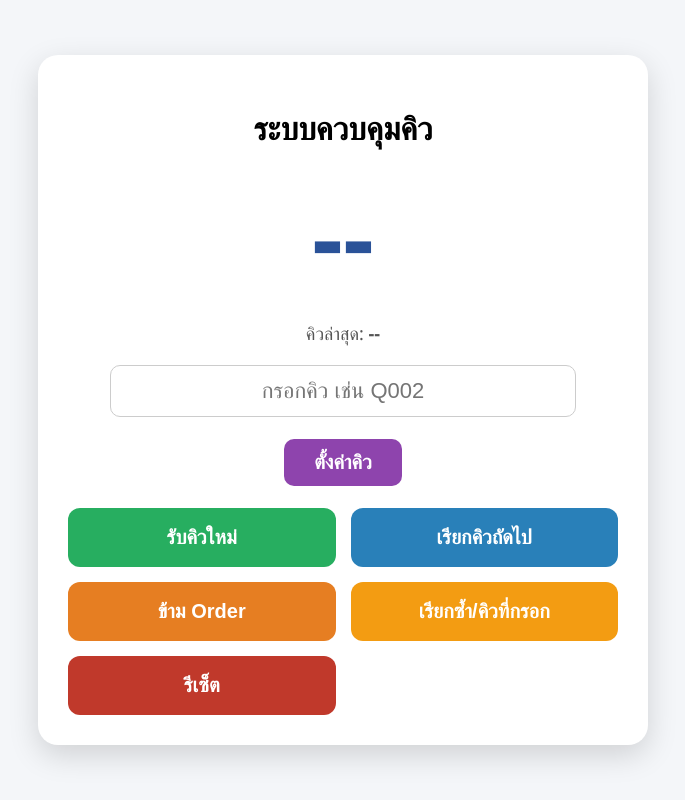
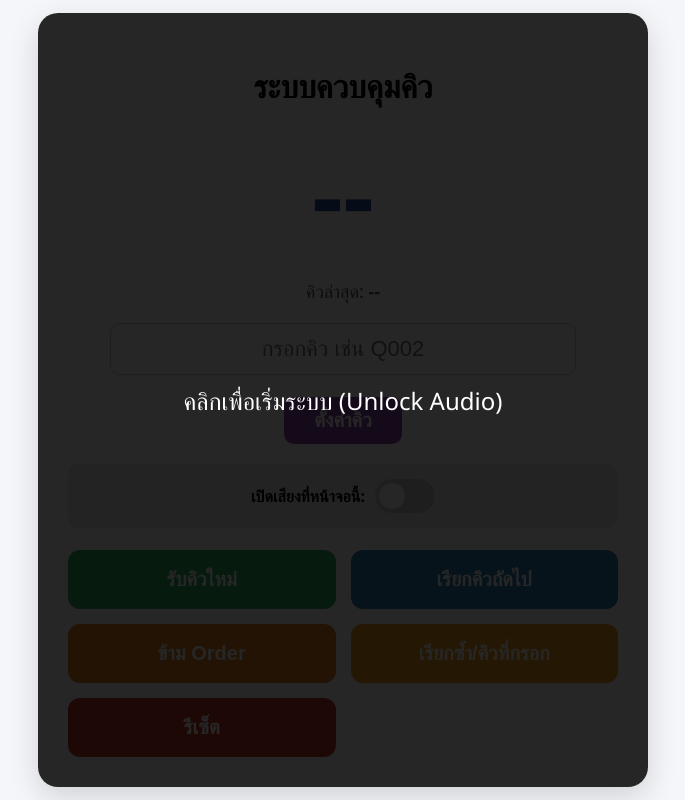
Before and after one commit to xxx44129-hub/my-queue-system, a Flask app: page / in a window 1280 px wide. Shown: the whole page, without its empty margins (297-982 px from the left). Run offline with Flask 3, Linux system fonts and the light colour scheme; some libraries are stand-ins or nearby versions.

Commit message:
counter.html

```diff
--- a/templates/counter.html
+++ b/templates/counter.html
@@ -2,62 +2,46 @@
 <html lang="th">
 <head>
 <meta charset="utf-8">
-<title>Queue Counter</title>
+<title>Queue Counter (Voice Control)</title>
 <script src="https://cdn.socket.io/4.7.5/socket.io.min.js"></script>
 <style>
-body {
-    margin: 0;
-    font-family: "Segoe UI", sans-serif;
-    background: #f4f6f9;
-    height: 100vh;
-    display: flex;
-    justify-content: center;
-    align-items: center;
-}
-.panel {
-    background: white;
-    width: 550px;
-    border-radius: 20px;
-    padding: 30px;
-    box-shadow: 0 10px 30px rgba(0,0,0,0.15);
-    text-align: center;
-}
-.current {
-    font-size: 96px;
-    font-weight: bold;
-    color: #2a5298;
-    margin: 20px 0;
-}
-.info {
-    font-size: 18px;
-    color: #555;
-    margin-bottom: 20px;
-}
-.buttons {
-    display: grid;
-    grid-template-columns: 1fr 1fr;
-    gap: 15px;
-}
-button {
-    font-size: 20px;
-    padding: 18px;
-    border: none;
-    border-radius: 12px;
-    cursor: pointer;
-    font-weight: bold;
-}
-.new { background: #27ae60; color: white; }
-.next { background: #2980b9; color: white; }
-.skip { background: #e67e22; color: white; }
-.again { background: #f39c12; color: white; }
-.reset { background: #c0392b; color: white; }
+    body { margin: 0; font-family: "Segoe UI", sans-serif; background: #f4f6f9; height: 100vh; display: flex; justify-content: center; align-items: center; }
+    .panel { background: white; width: 550px; border-radius: 20px; padding: 30px; box-shadow: 0 10px 30px rgba(0,0,0,0.15); text-align: center; position: relative; }
+    .current { font-size: 96px; font-weight: bold; color: #2a5298; margin: 20px 0; }
+    .info { font-size: 18px; color: #555; margin-bottom: 20px; }
+    .buttons { display: grid; grid-template-columns: 1fr 1fr; gap: 15px; }
+    button { font-size: 20px; padding: 18px; border: none; border-radius: 12px; cursor: pointer; font-weight: bold; }
+    .new { background: #27ae60; color: white; }
+    .next { background: #2980b9; color: white; }
+    .skip { background: #e67e22; color: white; }
+    .again { background: #f39c12; color: white; }
+    .reset { background: #c0392b; color: white; }
+
+    /* สวิตช์เปิดปิดเสียง */
+    .voice-control {
+        margin-top: 20px; padding: 15px; background: #eee; border-radius: 10px;
+        display: flex; align-items: center; justify-content: center; gap: 10px;
+    }
+    .switch { position: relative; display: inline-block; width: 60px; height: 34px; }
+    .switch input { opacity: 0; width: 0; height: 0; }
+    .slider { position: absolute; cursor: pointer; inset: 0; background-color: #ccc; transition: .4s; border-radius: 34px; }
+    .slider:before { position: absolute; content: ""; height: 26px; width: 26px; left: 4px; bottom: 4px; background-color: white; transition: .4s; border-radius: 50%; }
+    input:checked + .slider { background-color: #2196F3; }
+    input:checked + .slider:before { transform: translateX(26px); }
+
+    #unlock {
+        position: absolute; inset: 0; background: rgba(0,0,0,0.85); color: white;
+        display: flex; align-items: center; justify-content: center;
+        font-size: 24px; z-index: 9999; border-radius: 20px; cursor: pointer;
+    }
 </style>
 </head>
 
 <body>
 <div class="panel">
+    <div id="unlock">คลิกเพื่อเริ่มระบบ (Unlock Audio)</div>
+
     <h1>ระบบควบคุมคิว</h1>
-
     <div class="current" id="current">--</div>
     <div class="info">คิวล่าสุด: <b id="last">--</b></div>
 
@@ -67,8 +51,15 @@ button {
     <button style="background:#8e44ad;color:white;padding:12px 30px;border-radius:10px;"
         onclick="handleSetQueue()">ตั้งค่าคิว</button>
 
-    <br><br>
+    <div class="voice-control">
+        <span><b>เปิดเสียงที่หน้าจอนี้:</b></span>
+        <label class="switch">
+            <input type="checkbox" id="voiceToggle">
+            <span class="slider"></span>
+        </label>
+    </div>
 
+    <br>
     <div class="buttons">
         <button class="new" onclick="socket.emit('new_queue')">รับคิวใหม่</button>
         <button class="next" onclick="handleCallNext()">เรียกคิวถัดไป</button>
@@ -83,76 +74,99 @@ const socket = io();
 const currentEl = document.getElementById("current");
 const lastEl = document.getElementById("last");
 const inputEl = document.getElementById("setQueue");
+const unlock = document.getElementById("unlock");
+const voiceToggle = document.getElementById("voiceToggle");
+let unlocked = false;
 
 /* ==================================
-   1. ฟังก์ชันเรียกคิวถัดไป (แก้เลขไม่ขึ้น)
+   ระบบเสียง (Logic บังคับผู้หญิง/ช้าลง)
+   ================================== */
+function getBestFemaleThaiVoice() {
+    const voices = window.speechSynthesis.getVoices();
+    const femaleKeywords = ['Google ภาษาไทย', 'Kanya', 'Narisa', 'Pattara', 'Female'];
+    const thaiVoices = voices.filter(v => v.lang && v.lang.startsWith('th'));
+    for (let kw of femaleKeywords) {
+        let found = thaiVoices.find(v => v.name.includes(kw));
+        if (found) return found;
+    }
+    return thaiVoices.length > 0 ? thaiVoices[0] : null;
+}
+
+function speak(text) {
+    // เช็คทั้ง unlocked และ สวิตช์เปิดปิดเสียง
+    if (!unlocked || !voiceToggle.checked) return;
+
+    window.speechSynthesis.cancel();
+    const msg = new SpeechSynthesisUtterance(text);
+    msg.lang = 'th-TH';
+    msg.rate = 0.7; // พูดช้าลงตามสั่ง
+    msg.pitch = 1.1;
+
+    const selectedVoice = getBestFemaleThaiVoice();
+    if (selectedVoice) msg.voice = selectedVoice;
+    window.speechSynthesis.speak(msg);
+}
+
+window.speechSynthesis.onvoiceschanged = () => window.speechSynthesis.getVoices();
+
+unlock.addEventListener("click", () => {
+    unlocked = true;
+    unlock.style.display = "none";
+});
+
+/* ==================================
+   Logic ควบคุม (คงเดิม 100%)
    ================================== */
 function handleCallNext() {
     const lastStr = lastEl.innerText;
     const currentStr = currentEl.innerText;
-
-    // ถ้าคิวปัจจุบันยังไม่ถึงคิวล่าสุด ให้เลขขยับหลอกรอไว้เลย (Optimistic UI)
     if (lastStr !== "--") {
         const lastNum = parseInt(lastStr.substring(1));
         const currentNum = currentStr === "--" ? 0 : parseInt(currentStr.substring(1));
-
         if (currentNum < lastNum) {
             const nextQ = "Q" + String(currentNum + 1).padStart(3, '0');
-            currentEl.innerText = nextQ; // เลขเปลี่ยนทันทีที่กด!
+            currentEl.innerText = nextQ;
         }
     }
     socket.emit('call_next');
 }
 
-/* ==================================
-   2. ฟังก์ชันเรียกซ้ำ หรือ เรียกคิวที่กรอก
-   ================================== */
 function handleAgain() {
     const value = inputEl.value.trim().toUpperCase();
     if (value !== "" && /^Q\d{3}$/.test(value)) {
-        // ถ้ามึงกรอกเลขไว้ ให้มันเรียกเลขนั้นเลย (ซ่อมบัคปุ่มมั่ว)
         socket.emit("set_queue", { queue: value });
         inputEl.value = "";
     } else {
-        // ถ้าไม่ได้กรอก ให้เรียกซ้ำตัวเดิม
         socket.emit('call_again');
     }
 }
 
-/* ==================================
-   3. ฟังก์ชันตั้งค่าคิว (Set Queue)
-   ================================== */
 function handleSetQueue() {
     const value = inputEl.value.trim().toUpperCase();
-    if (!/^Q\d{3}$/.test(value)) {
-        alert("กรุณากรอก Q001 - Q500");
-        return;
-    }
+    if (!/^Q\d{3}$/.test(value)) { alert("กรุณากรอก Q001 - Q500"); return; }
     socket.emit("set_queue", { queue: value });
     inputEl.value = "";
 }
 
-/* ==================================
-   4. ฟังก์ชันรีเซ็ต (ถามก่อนกันพลาด)
-   ================================== */
 function handleReset() {
-    if (confirm("ต้องการล้างคิวทั้งหมดใช่ไหม?")) {
-        socket.emit('reset');
-    }
+    if (confirm("ต้องการล้างคิวทั้งหมดใช่ไหม?")) { socket.emit('reset'); }
 }
 
 /* ==================================
-   5. รับสัญญาณอัปเดตจาก Server
+   Socket Events (ซิงค์เสียงและเลข)
    ================================== */
+socket.on("call_queue", data => {
+    currentEl.innerText = data.queue;
+    speak(data.msg); // ส่งเสียงถ้าเปิดสวิตช์อยู่
+});
+
+socket.on("speak_only", data => {
+    speak(data.msg); // เสียงข้ามออเดอร์
+});
+
 socket.on("queue_updated", data => {
-    // อัปเดตเลขจริงจาก Server เพื่อให้ทุกหน้าจอตรงกัน
     lastEl.innerText = data.last;
     currentEl.innerText = data.current;
-});
-
-// รับสัญญาณตอนกดเรียก (เพื่อให้เลขหน้า Counter ซิงค์กับหน้า Display)
-socket.on("call_queue", data => {
-    currentEl.innerText = data.queue;
 });
 </script>
 </body>
```
